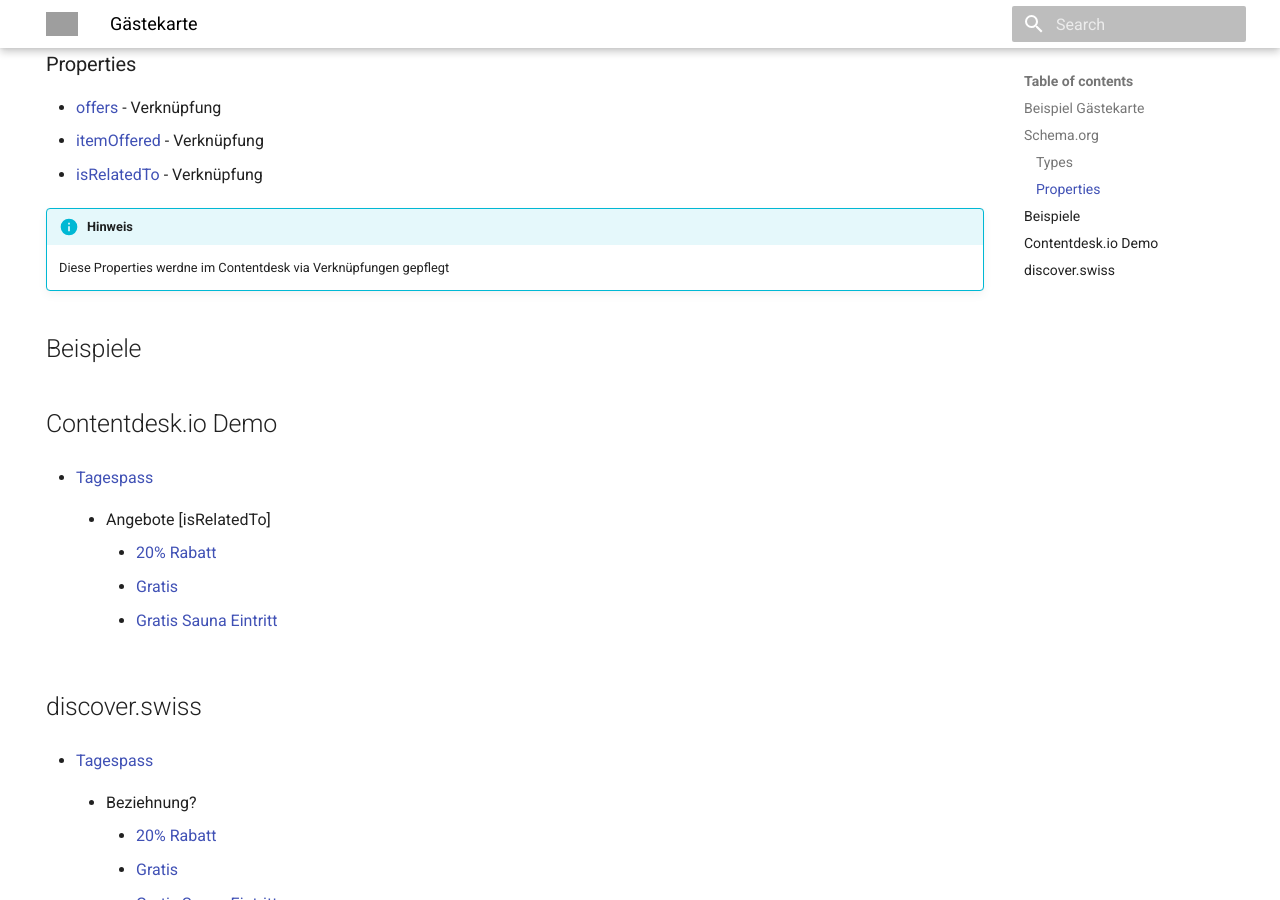
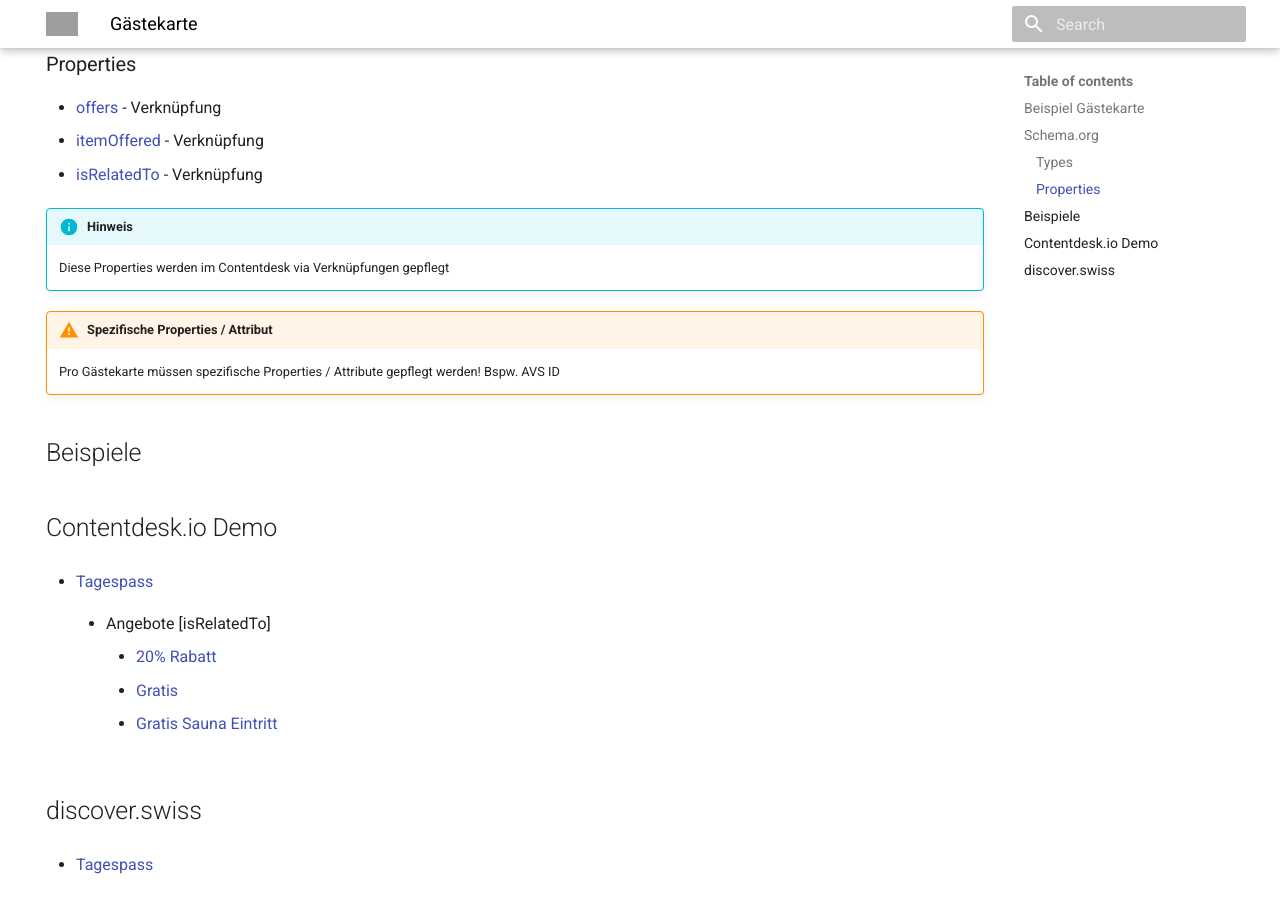
Before and after one commit to tsolenthaler/docs.contentdesk.io, an MkDocs documentation site: the page built from docs/concepts/gaestekarte.md, in a window 1280 px wide and 900 px high, scrolled down 1277 px. Built offline with MkDocs 1.6.1 and Material for MkDocs 9.7.7, drawn with Linux system fonts in a browser that asks for light colours; grey boxes are pictures that could not be loaded.

Commit message:
Refactor gaestekarte.md: Update properties and add warning for specific attributes

```diff
--- a/docs/concepts/gaestekarte.md
+++ b/docs/concepts/gaestekarte.md
@@ -71,7 +71,12 @@ graph TD
 
 !!! info "Hinweis"
 
-    Diese Properties werdne im Contentdesk via Verknüpfungen gepflegt
+    Diese Properties werden im Contentdesk via Verknüpfungen gepflegt
+
+!!! warning "Spezifische Properties / Attribut"
+
+    Pro Gästekarte müssen spezifische Properties / Attribute gepflegt werden!
+    Bspw. AVS ID
 
 ## Beispiele
 
```
